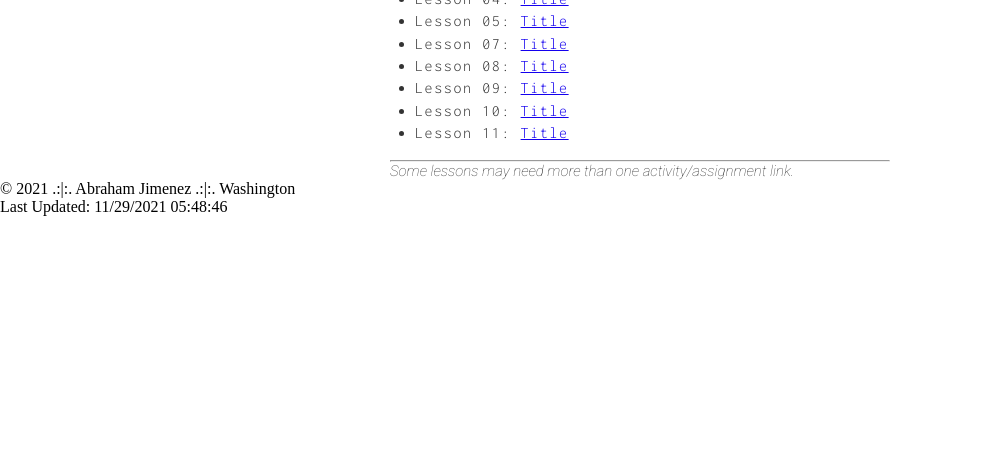
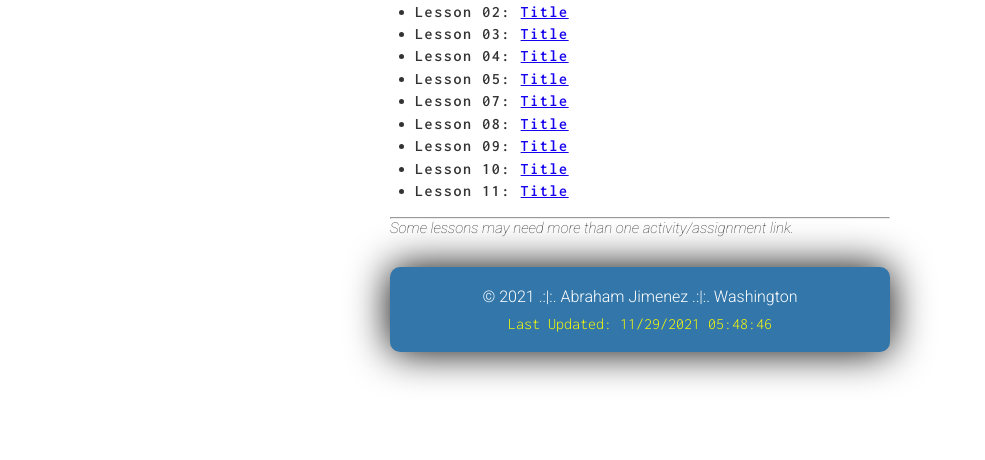
Before and after one commit to abrahamjimenez/wdd230, a plain HTML site: page W01/index.html in a window 1280 px wide. Shown: the part 340-800 px from the top of the page, without its empty margins (0-985 px from the left). Drawn offline with Linux system fonts and the light colour scheme.

Commit message:
styed footer, centered content

```diff
--- a/W01/styles/styles.css
+++ b/W01/styles/styles.css
@@ -14,8 +14,9 @@
 }
 
 body {
-  margin-top: 50px;
-  margin-bottom: 50px;
+  display: flex;
+  align-items: center;
+  justify-content: center;
 }
 
 /* Header */
@@ -75,6 +76,7 @@ ul {
 
 li {
   font-family: var(--inconsolata-fonts);
+  font-weight: 600;
   color: var(--main-font-color);
   margin-left: 25px;
   line-height: 1.4em;
@@ -92,3 +94,33 @@ em {
 }
 
 /* Footer */
+.footer__container {
+  background-color: var(--background-color);
+  height: 85px;
+  width: 500px;
+  margin: 0 auto;
+  border-radius: 10px;
+  display: grid;
+  grid-template-rows: 1fr 1fr;
+  margin-top: 30px;
+  box-shadow: 0px 0px 40px black;
+}
+
+.footer--top,
+.footer--bottom {
+  margin: auto;
+}
+
+.footer--top {
+  margin-top: 20px;
+  color: white;
+  font-family: var(--sans-sefir-fonts);
+  font-weight: 300;
+}
+
+.footer--bottom {
+  margin-bottom: 20px;
+  color: yellow;
+  font-family: var(--inconsolata-fonts);
+  weight: 300;
+}
```
